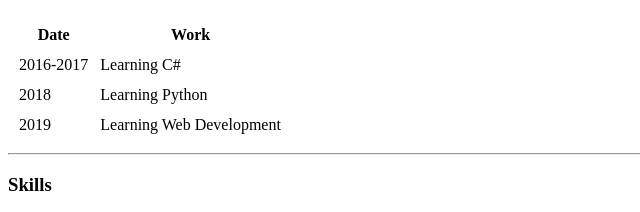
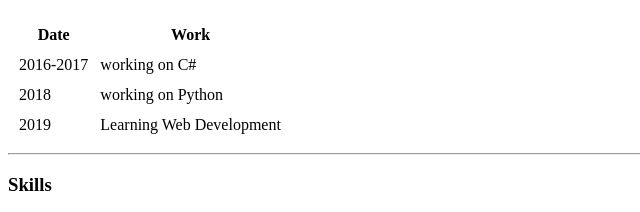
Before and after one commit to FrhanAm/cv, a plain HTML site: page index.html in a window 1280 px wide. Shown: the part 567-779 px from the top of the page, 0-640 px from the left. Drawn offline with Linux system fonts and the light colour scheme.

Commit message:
Update index.html

```diff
--- a/index.html
+++ b/index.html
@@ -45,11 +45,11 @@
     <tbody>
       <tr>
         <td>2016-2017</td>
-        <td>Learning C#</td>
+        <td>working on C#</td>
       </tr>
       <tr>
         <td>2018</td>
-        <td>Learning Python</td>
+        <td>working on Python</td>
       </tr>
       <tr>
         <td>2019</td>
```
